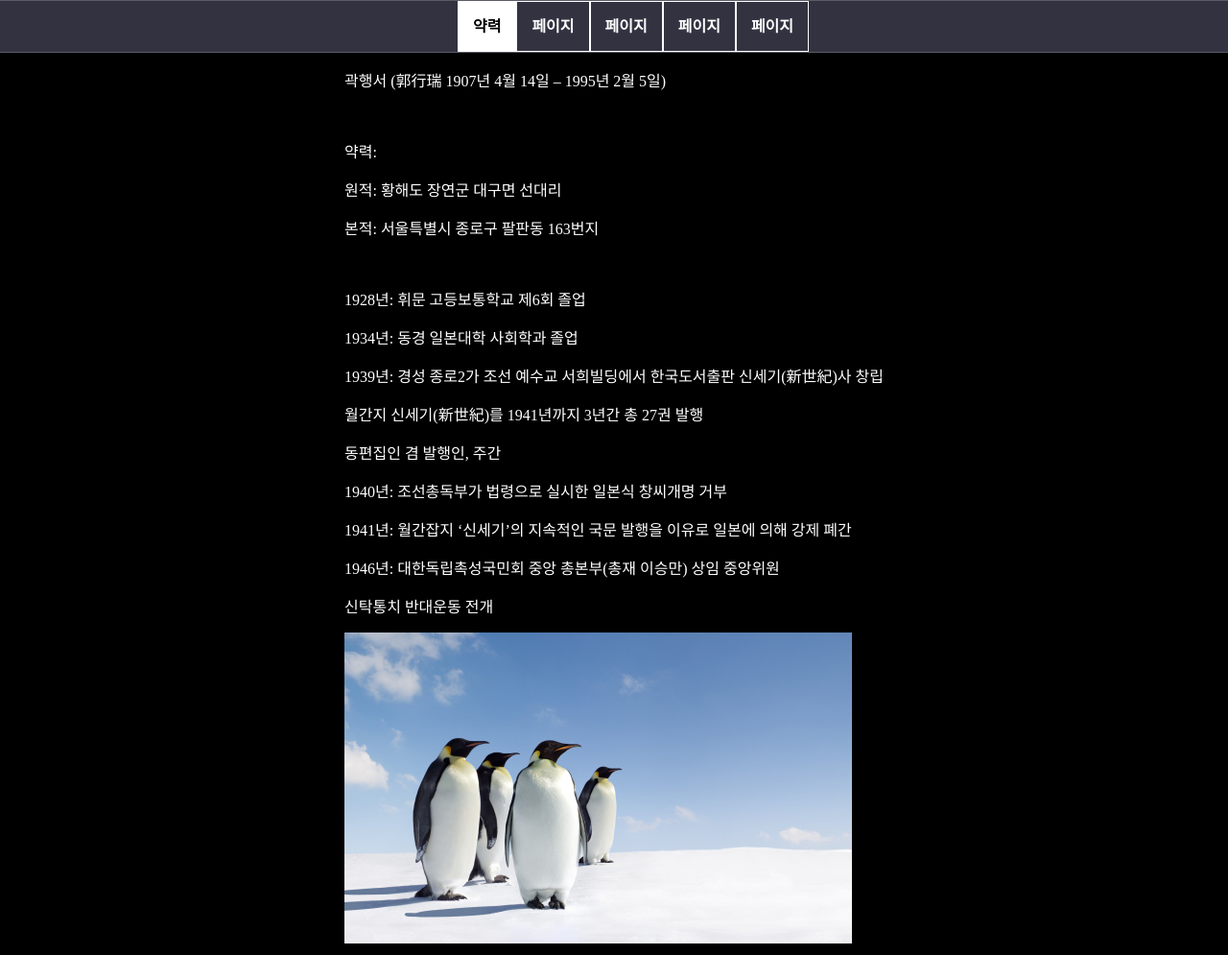
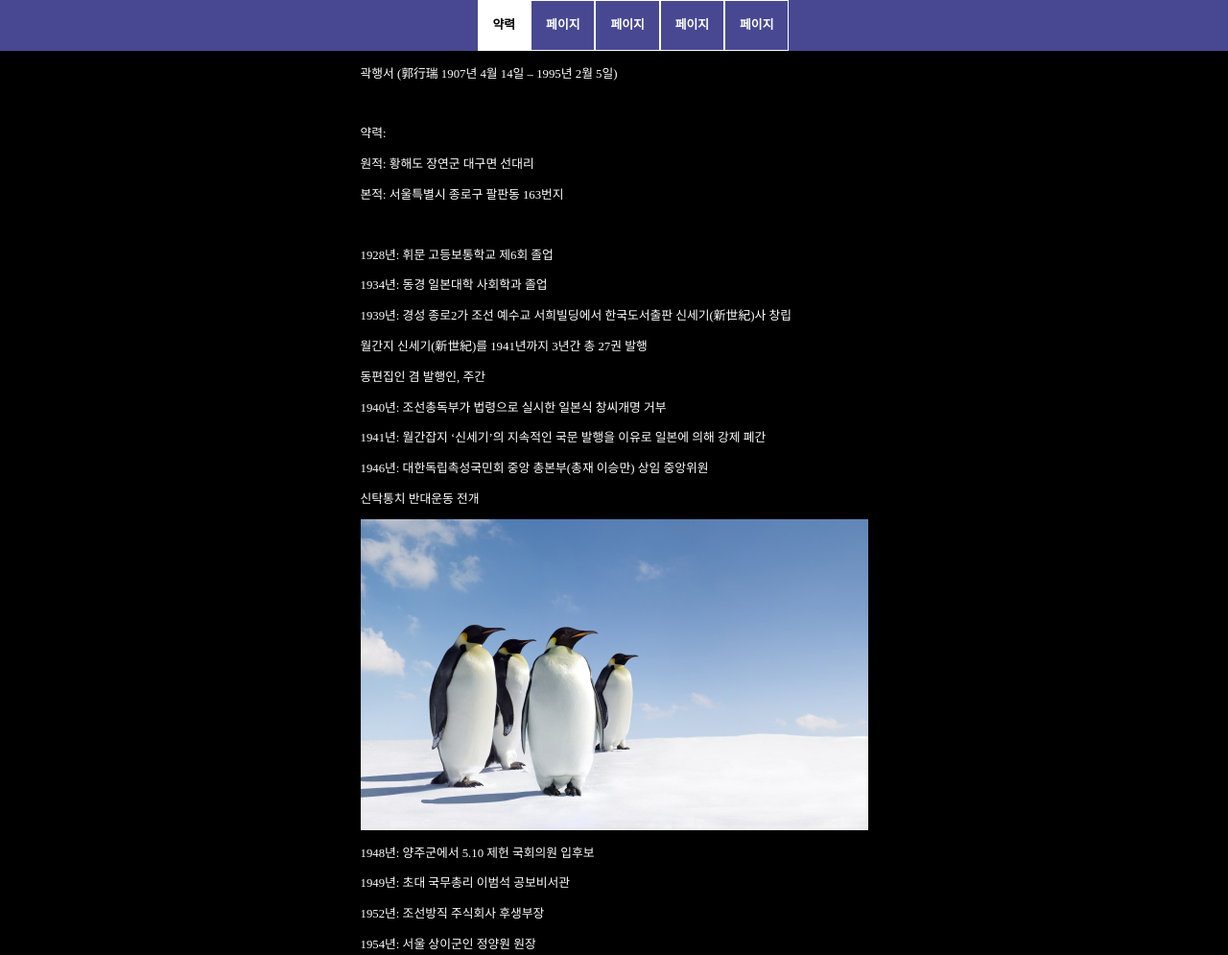
Before and after one commit to JaeHoKwak1/grampswebsite, a plain HTML site: page index.html in a window 1280 px wide. Shown: the top 995 px of the page at 96% size. Drawn offline with Linux system fonts and the light colour scheme.

Commit message:
Update index.css

```diff
--- a/css/index.css
+++ b/css/index.css
@@ -2,6 +2,7 @@ body{
     background-color: rgb(72, 72, 146);
     padding: 0;
 	margin: 0;
+	height: calc(var(--vh, 1vh) * 100);
 }
 
 #main {
@@ -23,6 +24,10 @@ img {
 	height: auto;
 	width: auto;
 }
+
+p {
+	font-size: 1vw;
+};
 
 
 /* ----NAV--- */
@@ -56,6 +61,7 @@ nav ul li a{
 	transition: 0.6s ease;
 	display: block;
 	line-height: 51px;
+	font-size: 1vw;
 	font-weight: bold;
 }
 
```
